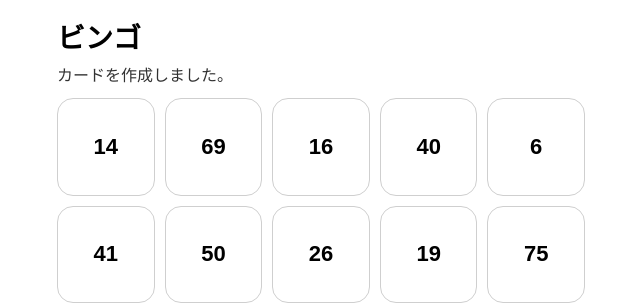
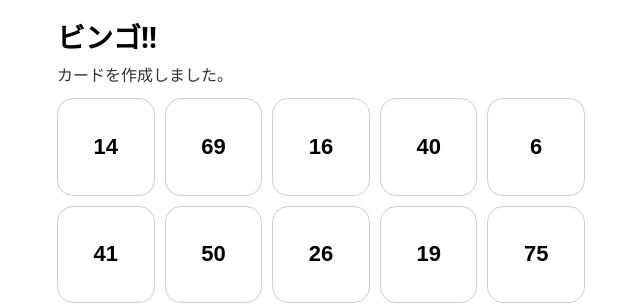
Before and after one commit to natsuki1585/bingo, a plain HTML site: page index.html in a window 1280 px wide. Shown: the top 304 px of the page, 319-959 px from the left. Drawn offline with Linux system fonts and the light colour scheme.

Commit message:
change title to BINGO!!

```diff
--- a/index.html
+++ b/index.html
@@ -9,7 +9,7 @@
 <body>
   <main class="app">
     <header class="header">
-      <h1>ビンゴ</h1>
+      <h1>ビンゴ!!</h1>
       <p id="status" class="status">カードを作成しました。</p>
     </header>
 
```
